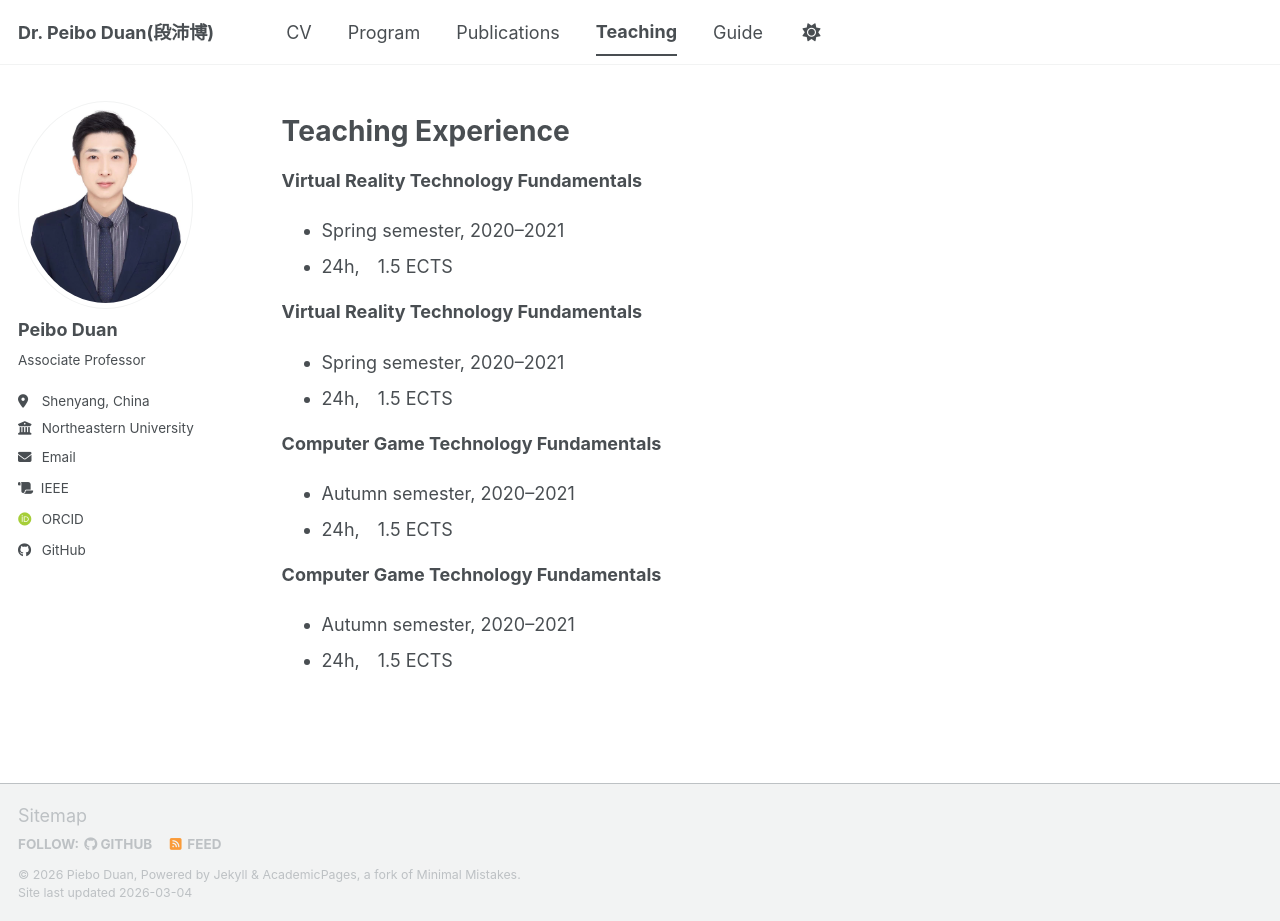
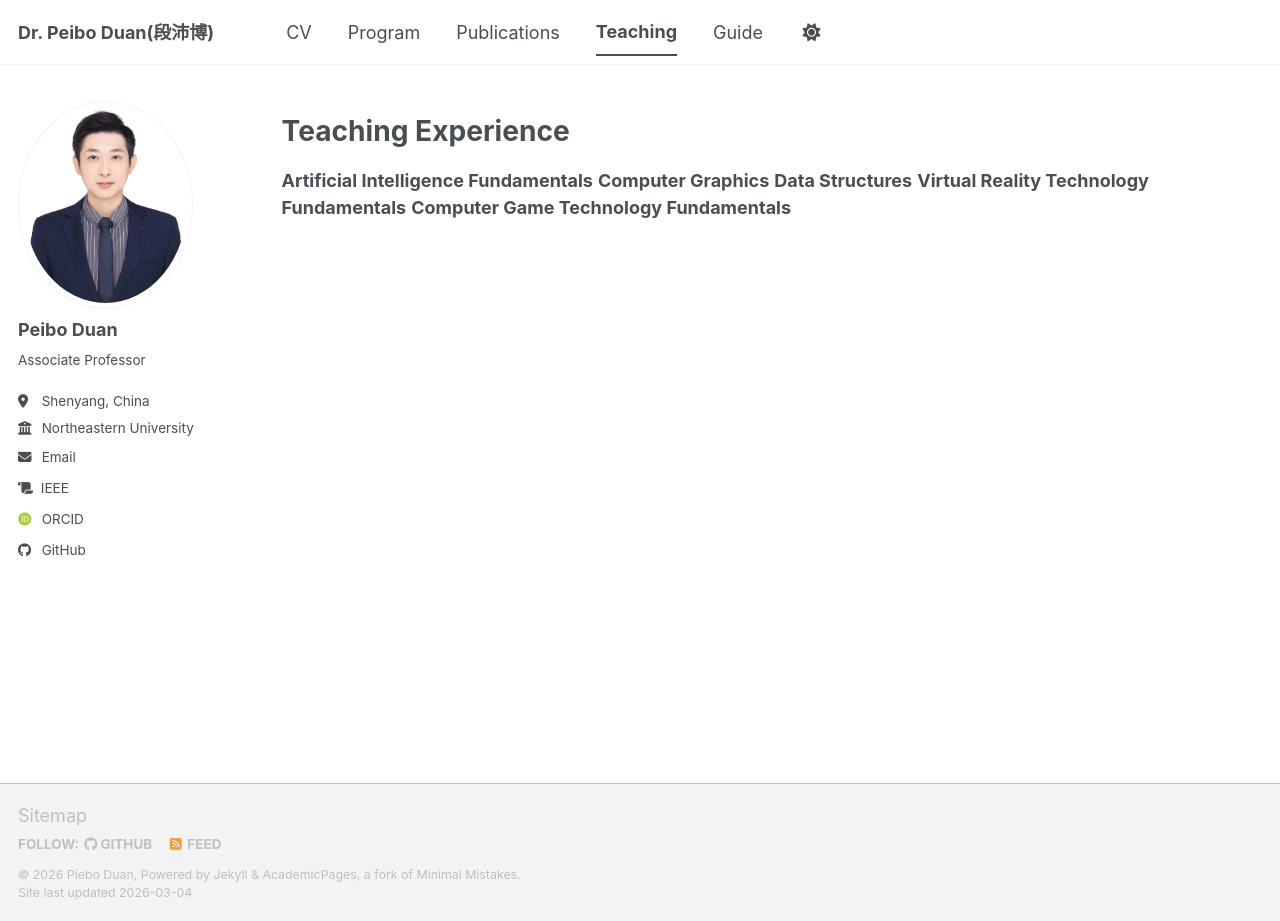
Before and after one commit to aurora76/peiboduan, a Jekyll site: the page built from _pages/teaching.md, in a window 1280 px wide and 921 px high. Built offline with Jekyll 4.4.1, drawn with Linux system fonts in a browser that asks for light colours; some web fonts are replaced; a script bundle is joined from its source files by our own code; library files that are not in the unit come from our copies.

Commit message:
Update teaching.md

```diff
--- a/_pages/teaching.md
+++ b/_pages/teaching.md
@@ -12,22 +12,8 @@ redirect_from:
 Teaching Experience
 ======
 
+**Artificial Intelligence Fundamentals**
+**Computer Graphics**
+**Data Structures**
 **Virtual Reality Technology Fundamentals**
-
-* Spring semester, 2020–2021
-* 24h, 1.5 ECTS
-
-**Virtual Reality Technology Fundamentals**
-
-* Spring semester, 2020–2021
-* 24h, 1.5 ECTS
-
 **Computer Game Technology Fundamentals**
-
-* Autumn semester, 2020–2021
-* 24h, 1.5 ECTS
-
-**Computer Game Technology Fundamentals**
-
-* Autumn semester, 2020–2021
-* 24h, 1.5 ECTS
```
